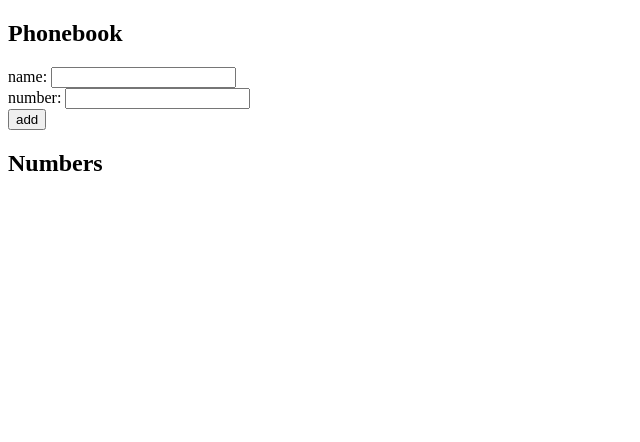
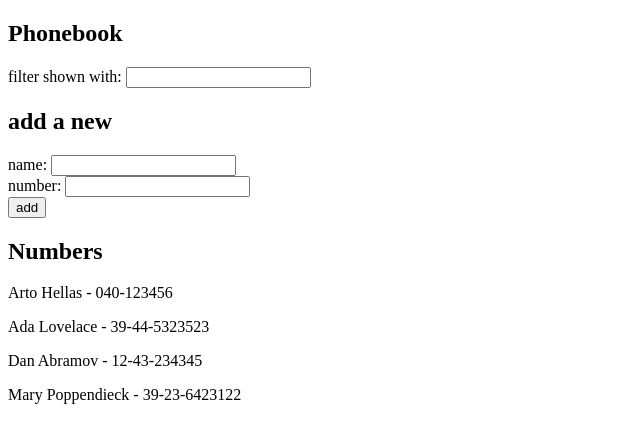
Before and after one commit to ksamy90/phonebook, a React (Create React App) app: page / in a window 1280 px wide. Shown: the top 442 px of the page, without its empty margins (0-640 px from the left). Built offline with nearby package versions, Linux system fonts and the light colour scheme.

Commit message:
extract code into multiple components

```diff
--- a/src/App.js
+++ b/src/App.js
@@ -1,9 +1,22 @@
 import { useState } from "react";
+import SearchFilter from "./components/SearchFilter";
+import NewPerson from "./components/NewPerson";
+import Persons from "./components/Persons";
 
 const App = () => {
-  const [persons, setPersons] = useState([]);
+  const [persons, setPersons] = useState([
+    { name: "Arto Hellas", number: "040-123456", id: 1 },
+    { name: "Ada Lovelace", number: "39-44-5323523", id: 2 },
+    { name: "Dan Abramov", number: "12-43-234345", id: 3 },
+    { name: "Mary Poppendieck", number: "39-23-6423122", id: 4 },
+  ]);
   const [newName, setNewName] = useState("");
   const [phoneNo, setPhoneNo] = useState("");
+  const [filterPerson, setFilterPerson] = useState("");
+
+  const filteredPersons = persons.filter((person) => {
+    return person.name.toLowerCase().includes(filterPerson);
+  });
 
   const userExists = (name) => {
     return persons.some((el) => {
@@ -17,6 +30,10 @@ const App = () => {
   const handlePhoneNumber = (e) => {
     setPhoneNo(e.target.value);
   };
+  const handleFilters = (e) => {
+    setFilterPerson(e.target.value);
+  };
+
   const onSubmitChange = (e) => {
     e.preventDefault();
     if (userExists(newName)) {
@@ -24,7 +41,9 @@ const App = () => {
       setNewName("");
       return;
     }
-    setPersons(persons.concat({ name: newName, phone: phoneNo }));
+    setPersons(
+      persons.concat({ name: newName, number: phoneNo, id: persons.length + 1 })
+    );
     setNewName("");
     setPhoneNo("");
   };
@@ -32,25 +51,17 @@ const App = () => {
   return (
     <div>
       <h2>Phonebook</h2>
-      <form onSubmit={onSubmitChange}>
-        <div>
-          name: <input value={newName} onChange={handleNewName} />
-        </div>
-        <div>
-          number: <input value={phoneNo} onChange={handlePhoneNumber} />
-        </div>
-        <div>
-          <button type="submit">add</button>
-        </div>
-      </form>
+      <SearchFilter filterPerson={filterPerson} handleFilters={handleFilters} />
+      <h2>add a new</h2>
+      <NewPerson
+        onSubmitChange={onSubmitChange}
+        newName={newName}
+        phoneNo={phoneNo}
+        handleNewName={handleNewName}
+        handlePhoneNumber={handlePhoneNumber}
+      />
       <h2>Numbers</h2>
-      {persons.map((person) => {
-        return (
-          <p key={person.name}>
-            {person.name} - {person.phone}
-          </p>
-        );
-      })}
+      <Persons filteredPersons={filteredPersons} />
     </div>
   );
 };
--- /dev/null
+++ b/src/components/NewPerson.js
@@ -0,0 +1,18 @@
+const NewPerson = (props) => {
+  return (
+    <form onSubmit={props.onSubmitChange}>
+      <div>
+        name: <input value={props.newName} onChange={props.handleNewName} />
+      </div>
+      <div>
+        number:{" "}
+        <input value={props.phoneNo} onChange={props.handlePhoneNumber} />
+      </div>
+      <div>
+        <button type="submit">add</button>
+      </div>
+    </form>
+  );
+};
+
+export default NewPerson;
--- /dev/null
+++ b/src/components/Person.js
@@ -0,0 +1,9 @@
+const Person = ({ person }) => {
+  return (
+    <p key={person.id}>
+      {person.name} - {person.number}
+    </p>
+  );
+};
+
+export default Person;
--- /dev/null
+++ b/src/components/Persons.js
@@ -0,0 +1,9 @@
+import Person from "./Person";
+
+const Persons = ({ filteredPersons }) => {
+  return filteredPersons.map((person) => {
+    return <Person key={person.id} person={person} />;
+  });
+};
+
+export default Persons;
--- /dev/null
+++ b/src/components/SearchFilter.js
@@ -0,0 +1,9 @@
+const SearchFilter = ({ filterPerson, handleFilters }) => {
+  return (
+    <div>
+      filter shown with: <input value={filterPerson} onChange={handleFilters} />
+    </div>
+  );
+};
+
+export default SearchFilter;
```
